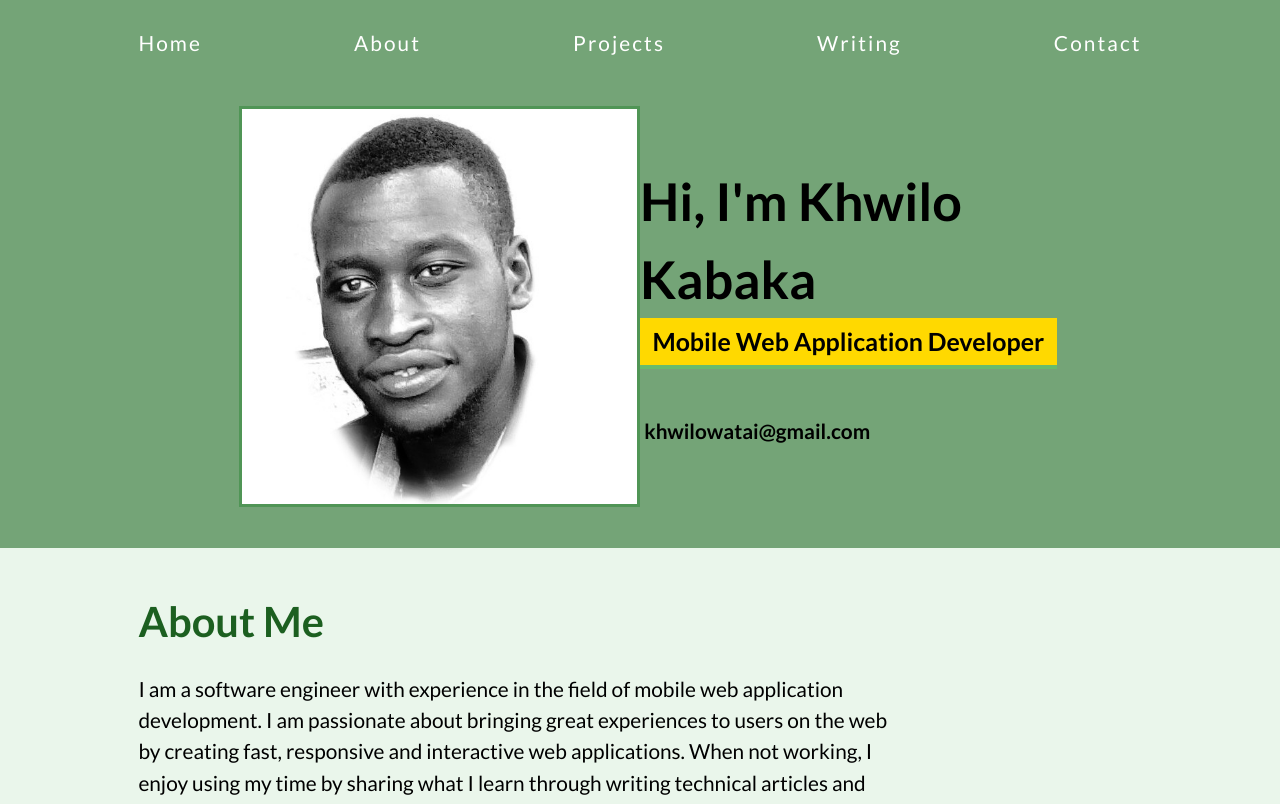
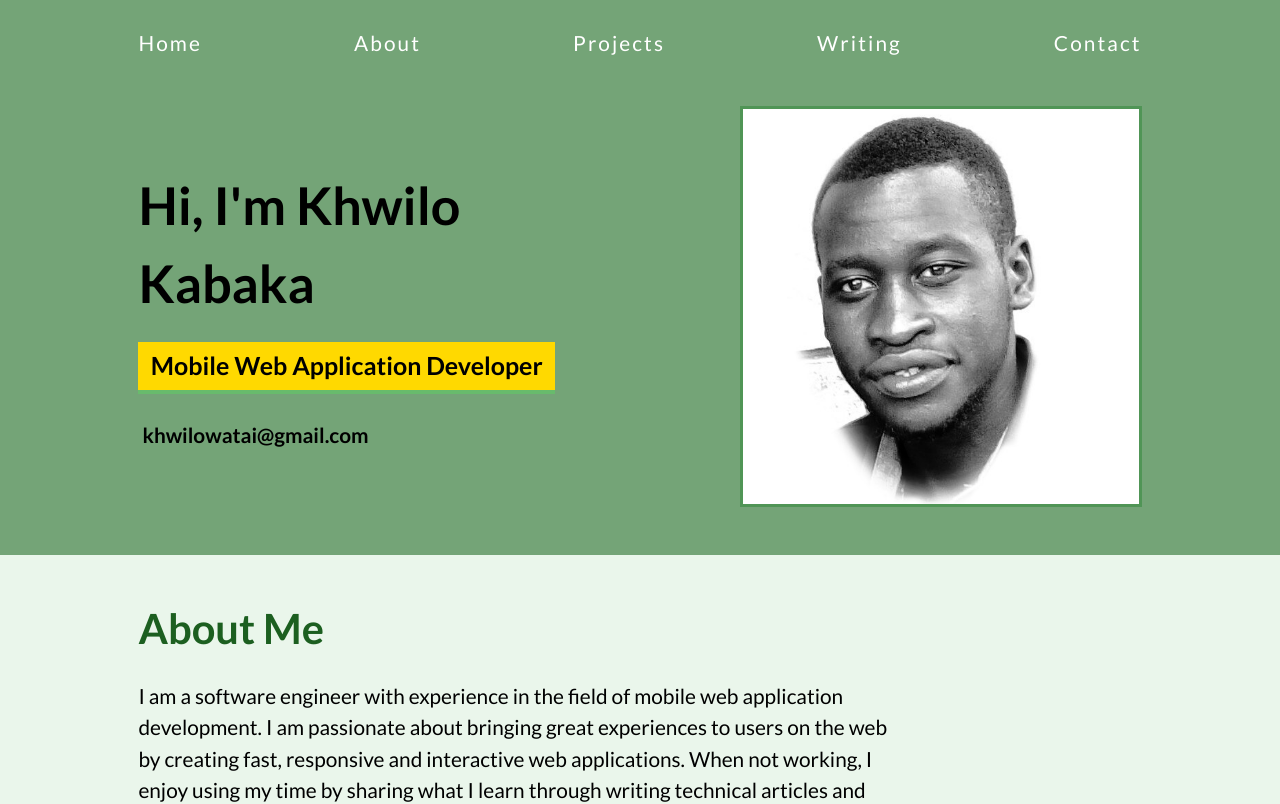
Before and after one commit to khwilo/khwilo-portfolio-v2, a React (Create React App) app: page / in a window 1280 px wide. Shown: the top 804 px of the page. Built offline with nearby package versions, Linux system fonts and the light colour scheme.

Commit message:
Add style for mobile and desktop design

```diff
--- a/src/components/Banner/Banner.css
+++ b/src/components/Banner/Banner.css
@@ -1,16 +1,38 @@
 .banner {
-  display: flex;
-  width: 100%;
   padding: 1.5em 0;
 }
 
+@media (min-width: 35em) {
+  .banner {
+    display: flex;
+    width: 100%;
+  }
+}
+
 .intro {
-  width: 50%;
-  align-self: center;
+  text-align: center;
+}
+
+@media (min-width: 35em) {
+  .intro {
+    width: 50%;
+    align-self: center;
+    text-align: initial;
+    order: 1;
+  }
+}
+
+@media (max-width: 35em) {
+  .intro__details {
+    display: flex;
+    flex-direction: column;
+    align-items: center;
+  }
 }
 
 .intro__profession {
   display: inline-block;
+  margin: 1rem auto;
   padding: 0.2em 0.5em;
   background-color: var(--clr-gold);
   border-bottom: 4px solid var(--clr-green);
@@ -18,10 +40,16 @@
   font-size: 1.2rem;
 }
 
+@media (min-width: 35em) {
+  .intro__profession {
+    margin: 1rem 0;
+    width: initial;
+  }
+}
+
 .email-address {
   display: inline-block;
   font-weight: bold;
-  margin-top: 2rem;
   padding: 0.2em;
   transition: background-color 0.6s cubic-bezier(0.87, 0, 0.13, 1),
     color 0.4s 0.3s ease-in;
@@ -34,12 +62,18 @@
 }
 
 .profile {
-  width: 40%;
-  display: flex;
-  margin-left: auto;
+  width: 60%;
+  margin: 0 auto;
+}
+
+@media (min-width: 35em) {
+  .profile {
+    width: 40%;
+    margin: 0 0 0 auto;
+    order: 2;
+  }
 }
 
 .profile-image {
   border: 3px solid var(--clr-medium-green);
-  margin: 0 auto;
 }
```
